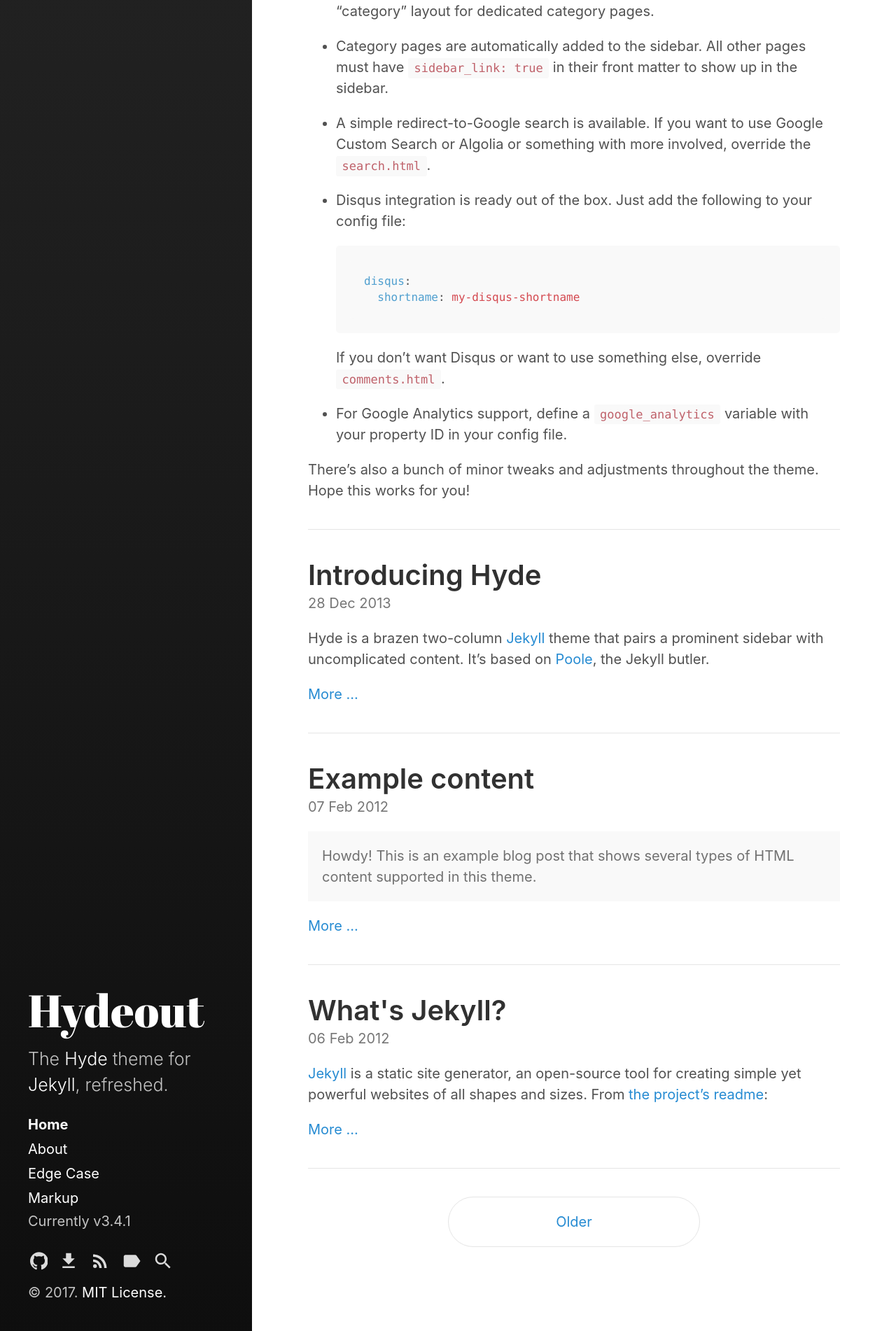
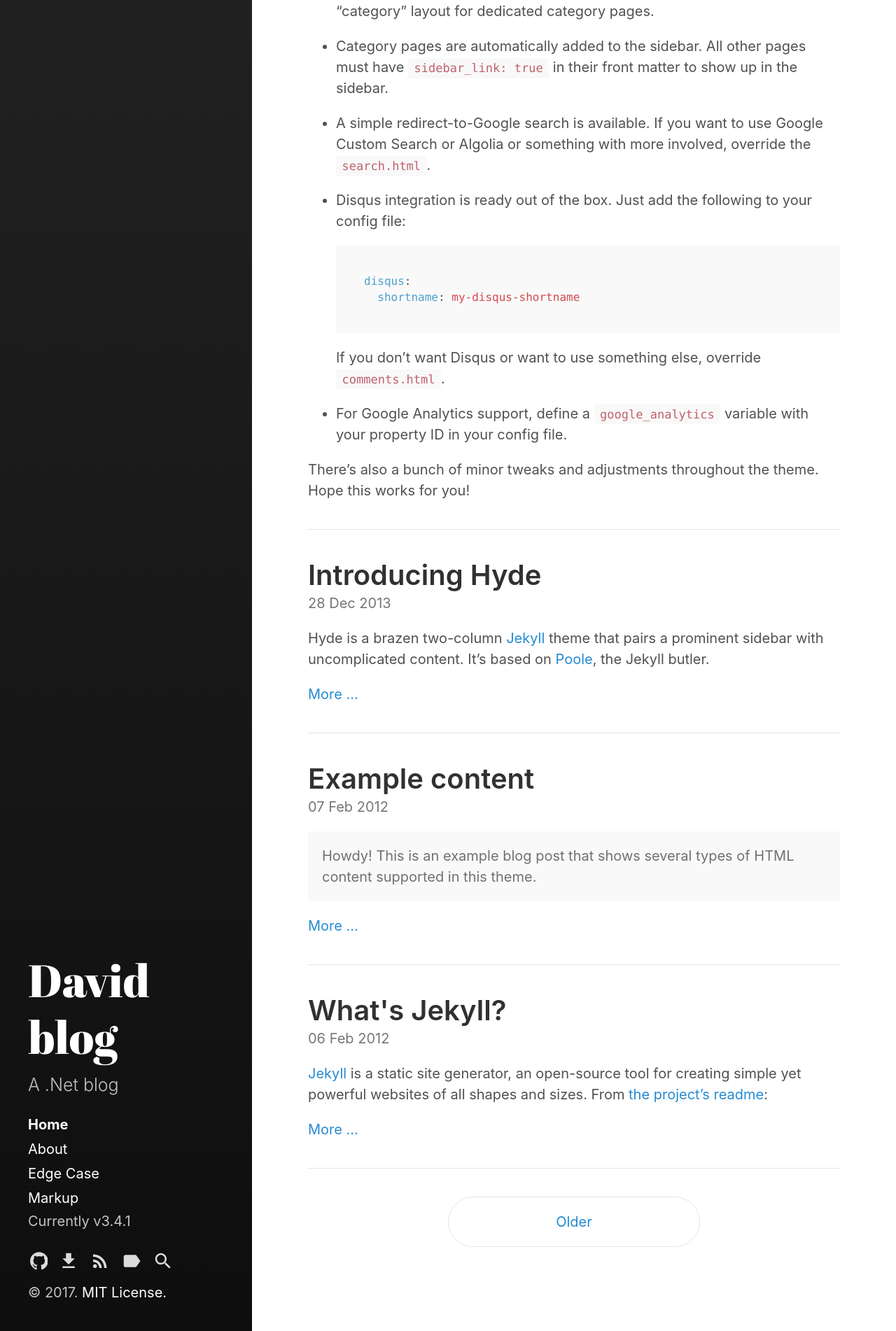
Before and after one commit to divad4686/divad4686.github.io, a Jekyll site: the page built from index.html, in a window 1280 px wide. Shown: the part 1712-3614 px from the top of the page at 70% size. Built offline with Jekyll 4.4.1, drawn with Linux system fonts in a browser that asks for light colours; the list of posts is cut into pages by our own code.

Commit message:
basic config

```diff
--- a/_config.yml
+++ b/_config.yml
@@ -3,10 +3,10 @@ markdown:         kramdown
 highlighter:      rouge
 
 # Setup
-title:            Hydeout
-tagline:          'A Jekyll theme'
-description:      'The <a href="http://hyde.getpoole.com" target="_blank">Hyde</a> theme for <a href="http://jekyllrb.com" target="_blank">Jekyll</a>, refreshed.'
-url:              https://fongandrew.github.io/hydeout
+title:            David blog
+tagline:          'A .net developer blog'
+description:      'A .Net blog '
+url:              https://github.com/divad4686
 baseurl:          # the optional subpath of your site, e.g. "/blog"
                   # NB: This applies to all pages in your Jekyll site.
                   # If you want to move just the blog index pages but keep
@@ -14,8 +14,8 @@ baseurl:          # the optional subpath of your site, e.g. "/blog"
                   # sidebar_blog_link below.
 
 author:
-  name:           'Andrew Fong'
-  url:            https://twitter.com/fongandrewc
+  name:           'David Martinez'
+  url:            https://twitter.com/divad4686
 
 paginate:         5
 # paginate_path:    '/page:num'
@@ -35,4 +35,4 @@ sidebar_home_link:  true
                                 # set this to the root of the paginate_path
                                 # to enable a separate blog link.
 github:
-  repo:             https://github.com/fongandrew/hydeout
+  repo:             https://github.com/divad4686/divad4686.github.io
```
